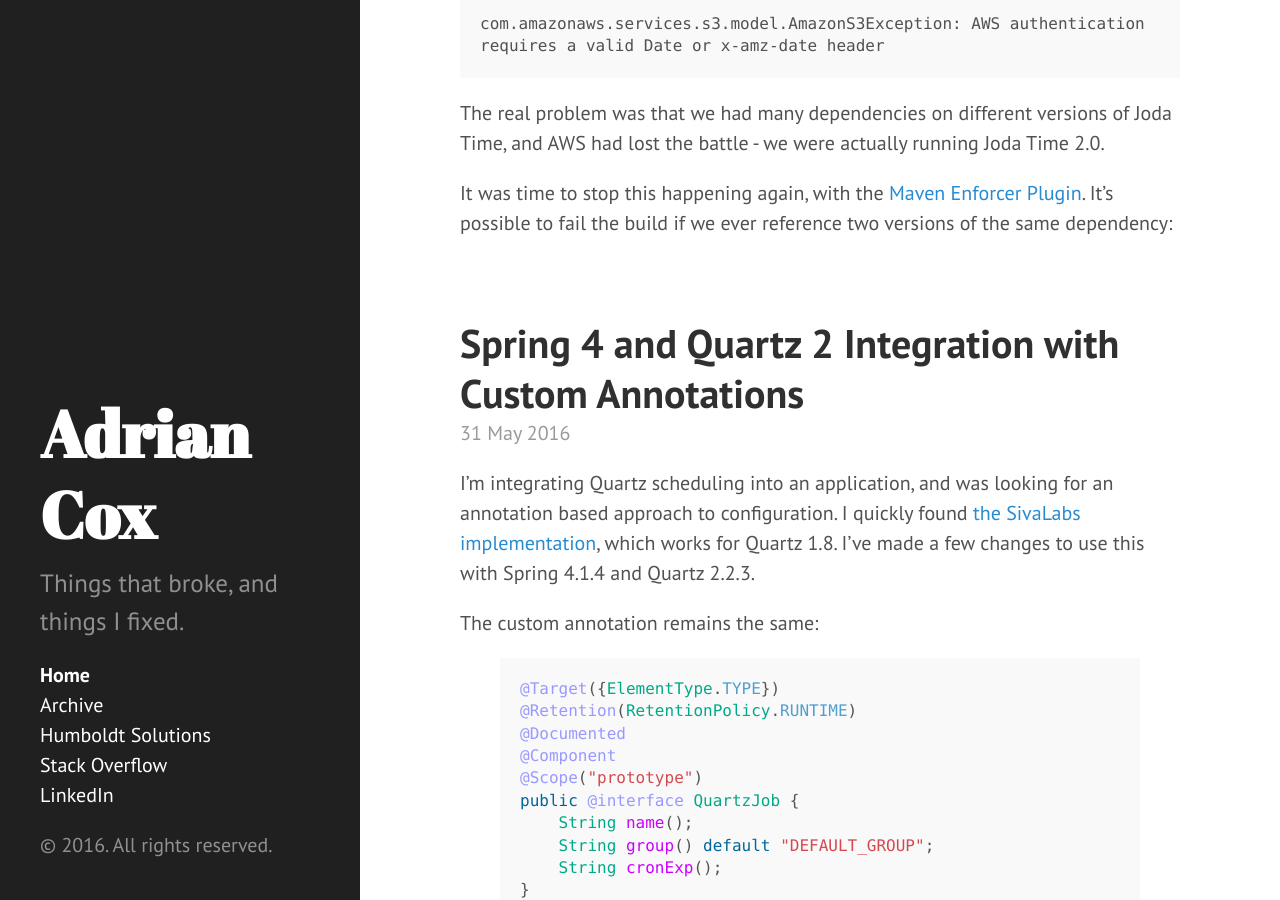
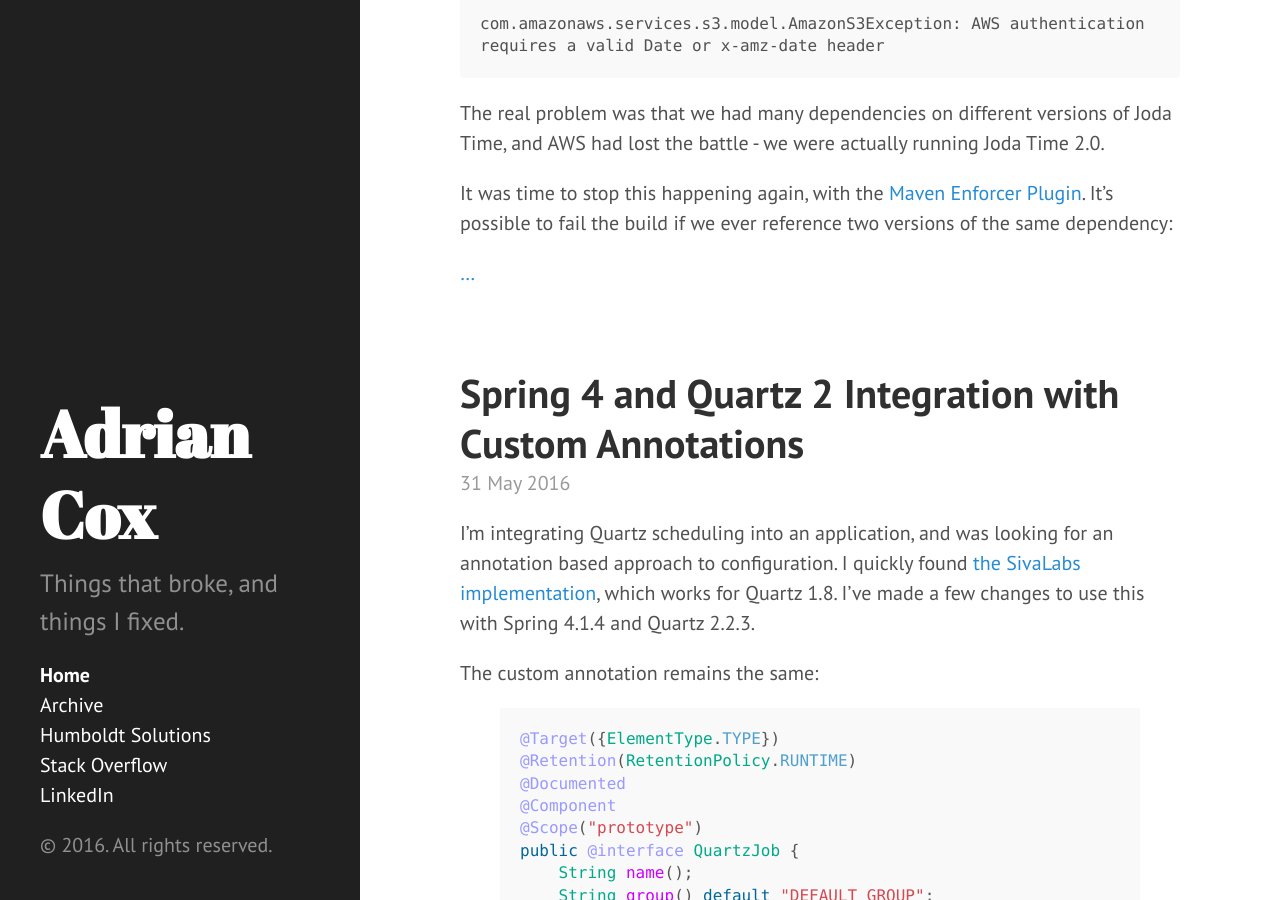
Before and after one commit to AdrianAtHumboldt/AdrianAtHumboldt.github.io, a Jekyll site: the page built from index.html, in a window 1280 px wide and 900 px high, scrolled down 377 px. Built offline with Jekyll 4.4.1, drawn with Linux system fonts in a browser that asks for light colours; the list of posts is cut into pages by our own code.

Commit message:
Add ... link for excerpts

```diff
--- a/index.html
+++ b/index.html
@@ -15,6 +15,9 @@ title: Home
     <span class="post-date">{{ post.date | date_to_string }}</span>
 
      {{ post.excerpt }}
+     <a href="{{ post.url }}">
+        &hellip;
+      </a>
   </div>
   {% endfor %}
 </div>
```
